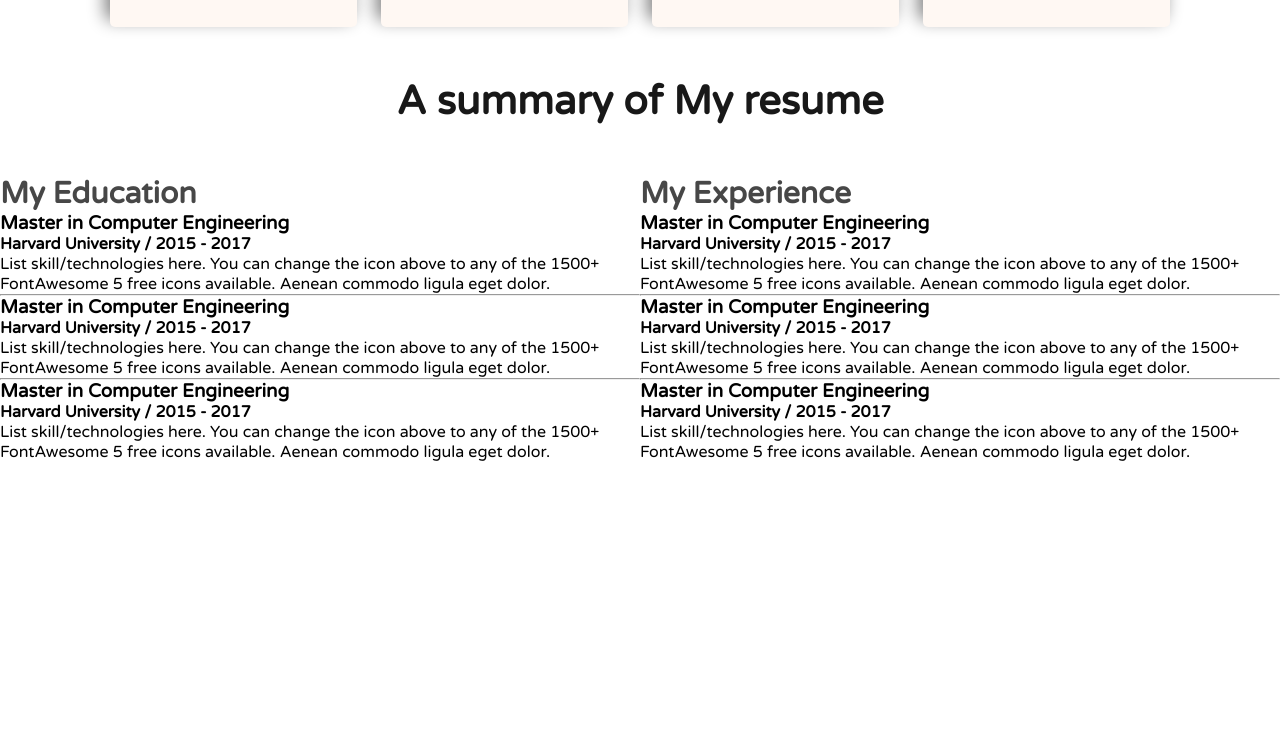
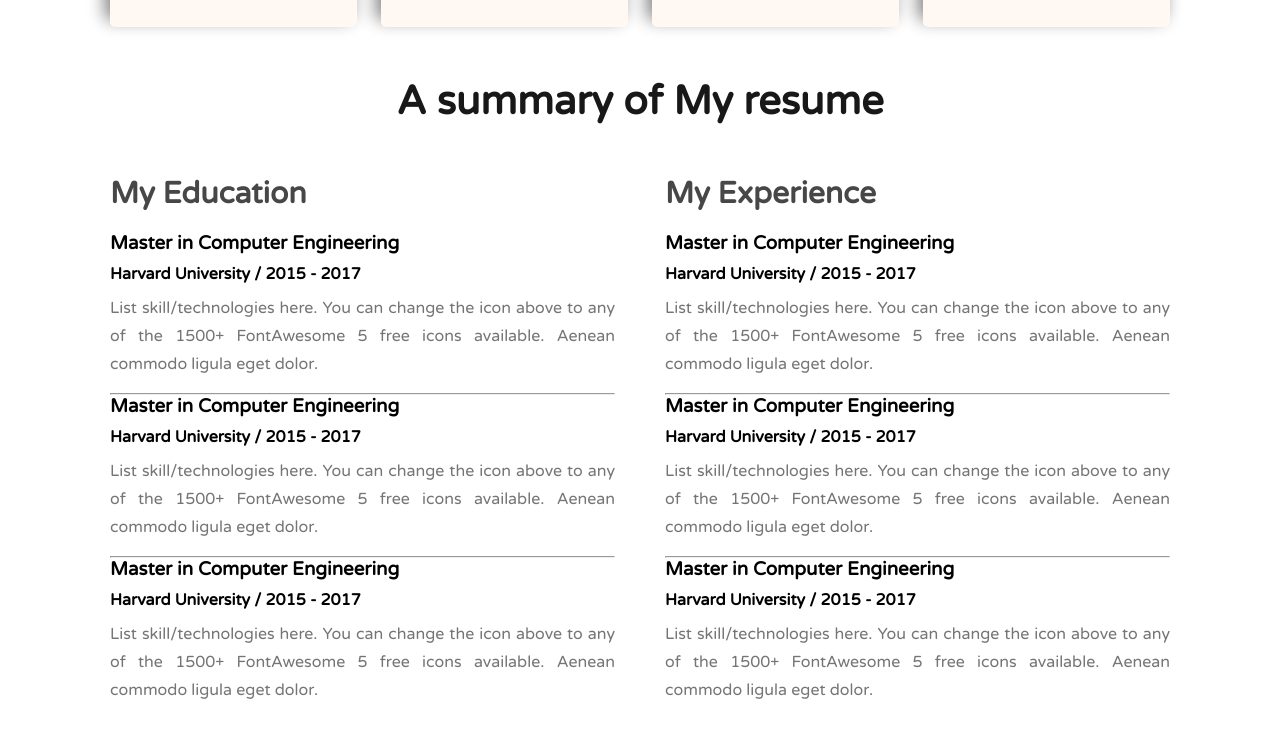
Before and after one commit to justdemocode/project-5, a plain HTML site: page index.html in a window 1280 px wide. Shown: the part 2287-3024 px from the top of the page. Before the commit the page ends 2749 px from the top, so only its background shows below. Drawn offline with Linux system fonts and the light colour scheme; a web font is replaced by a local one.

Commit message:
some bug fixed

```diff
--- a/style/style.css
+++ b/style/style.css
@@ -218,8 +218,26 @@ th, td {
     color: #474747;
     font-size: 30px;
     font-weight: 700px;
+    margin-bottom: 20px;
 }
 
 .resume-container{
     display: flex;
+    gap: 50px;
+    margin: 0px 110px 50px 110px;
+
 }
+
+.resume-item-info{
+    margin: 10px 0px;
+}
+
+.resume-item-about{
+    color:  #757575;
+    font-size: 16px;
+    font-weight: 400px;
+    line-height: 28px;
+    text-align: justify;
+    text-justify: inter-word;
+    margin-bottom: 15px;
+}
```
